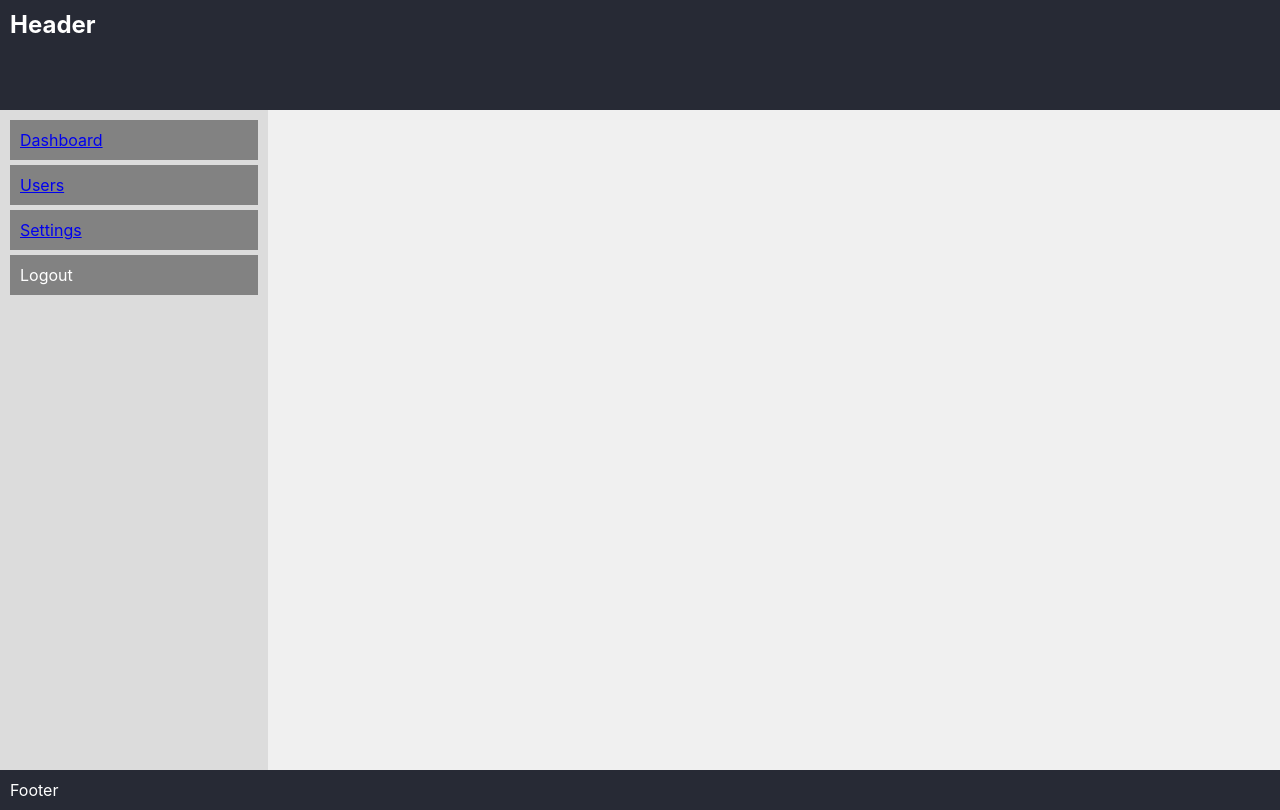
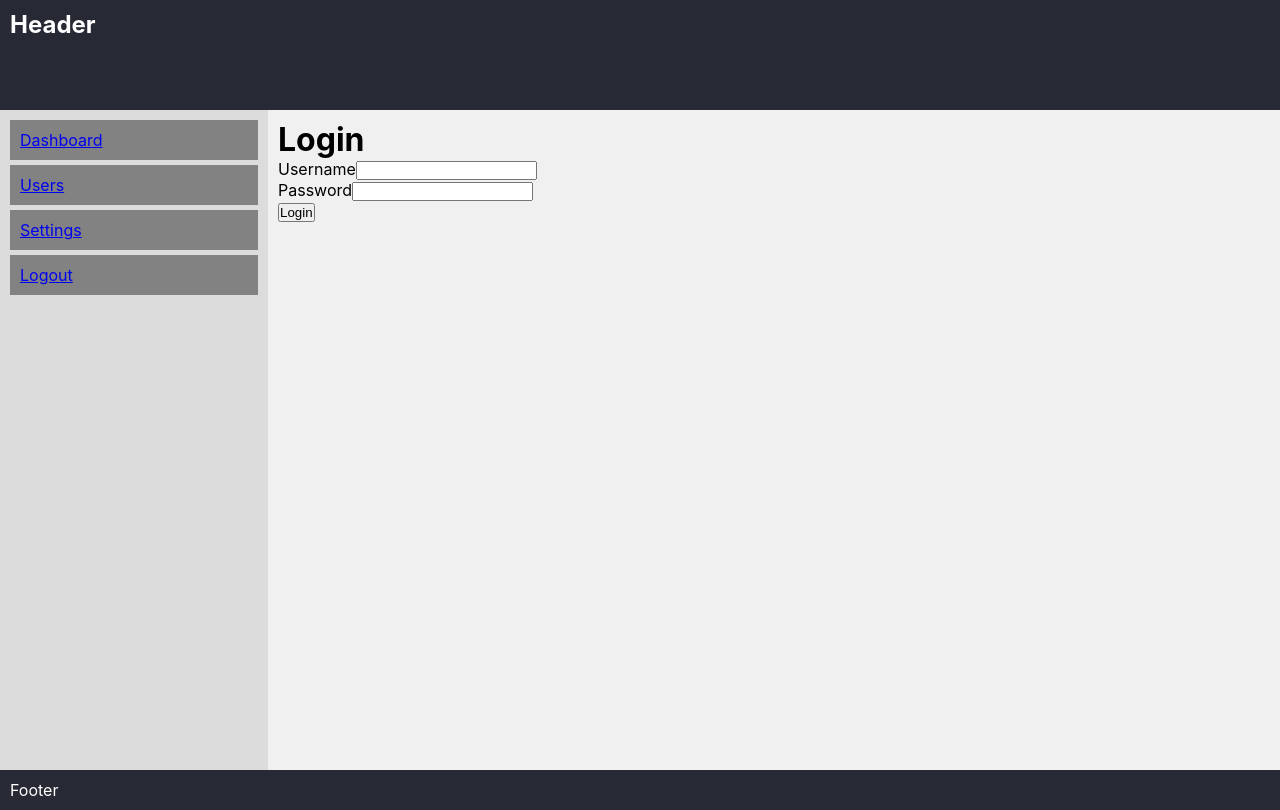
Before and after one commit to kiranmulmi/react-training-2025, a React (Create React App) app: page /login in a window 1280 px wide. Built offline with nearby package versions, Linux system fonts and the light colour scheme.

Commit message:
Login Page Implementation

```diff
--- a/src/App.js
+++ b/src/App.js
@@ -8,6 +8,7 @@ import Dashboard from './pages/Dashboard';
 import Users from './pages/user/Users';
 import Settings from './pages/Settings';
 import UserAdd from './pages/user/UserAdd';
+import Login from './pages/auth/Login';
 
 const App = () => {
 
@@ -22,6 +23,8 @@ const App = () => {
             <Route path="/admin/users" element={<Users title="Users"/>} />
             <Route path="/admin/user/create" element={<UserAdd />} />
             <Route path="/admin/settings" element={<Settings />} />
+            <Route path="/login" element={<Login />} />
+
           </Routes>
         </div>
       </div>
--- a/src/components/Sidebar.js
+++ b/src/components/Sidebar.js
@@ -6,7 +6,7 @@ const Sidebar = () => {
         <li><NavLink to="/admin/dashboard">Dashboard</NavLink></li>
         <li><NavLink to="/admin/users">Users</NavLink></li>
         <li><NavLink to="/admin/settings">Settings</NavLink></li>
-        <li>Logout</li>
+        <li><NavLink to="/login">Logout</NavLink></li>
       </ul>
     </div>
   );
--- /dev/null
+++ b/src/pages/auth/Login.js
@@ -0,0 +1,44 @@
+import React, { useState } from 'react';
+import { useNavigate } from "react-router";
+const Login = () => {
+  const navigate = useNavigate();
+  const [user, setUser] = useState({
+    username: '',
+    password: ''
+  });
+  const [message, setMessage] = useState('');
+  const handleUsernameChange = (e) => {
+    setUser({...user, username: e.target.value});
+  }
+  const handlePasswordChange = (e) => {
+    setUser({...user, password: e.target.value});
+  }
+  const handleButtonClick = () => {
+    if (user.username === 'admin' && user.password === 'admin') {
+      setMessage('Login successful');
+      navigate('/admin/users');
+    } else {
+      setMessage("Incorrect username or password");
+    }
+  }
+  return (
+    <div>
+      <h1>Login</h1>
+      <div>
+          <div>
+            <label>Username</label>
+            <input type="text" name="username" value={user.username} onChange={handleUsernameChange}/>
+          </div>
+          <div>
+            <label>Password</label>
+            <input type="password" name="password" onChange={handlePasswordChange} />
+          </div>
+          <div>{message}</div>
+          <div>
+            <button type="button" onClick={handleButtonClick}>Login</button>
+          </div>
+      </div>
+    </div>
+  )
+}
+export default Login;
```
